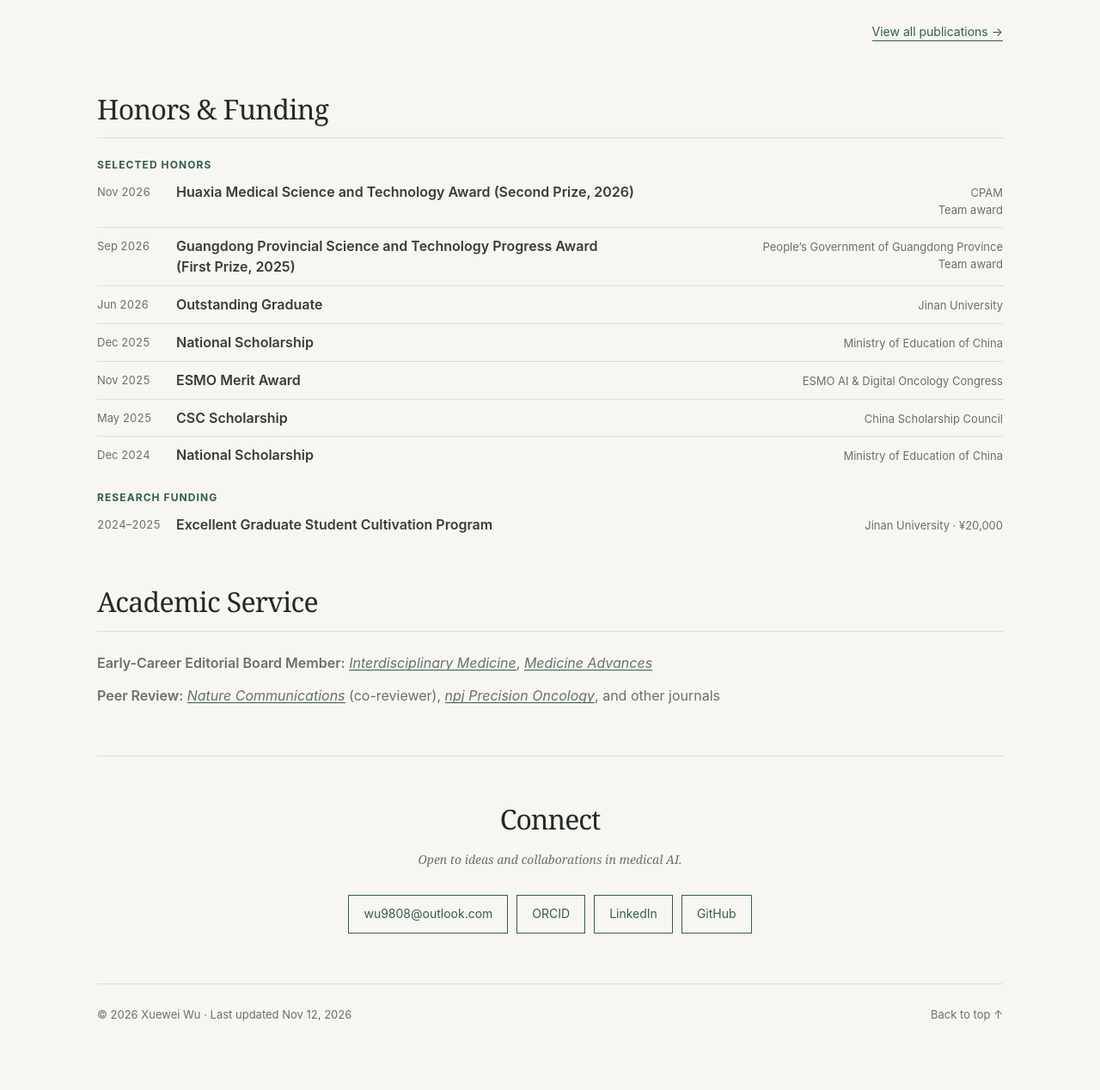
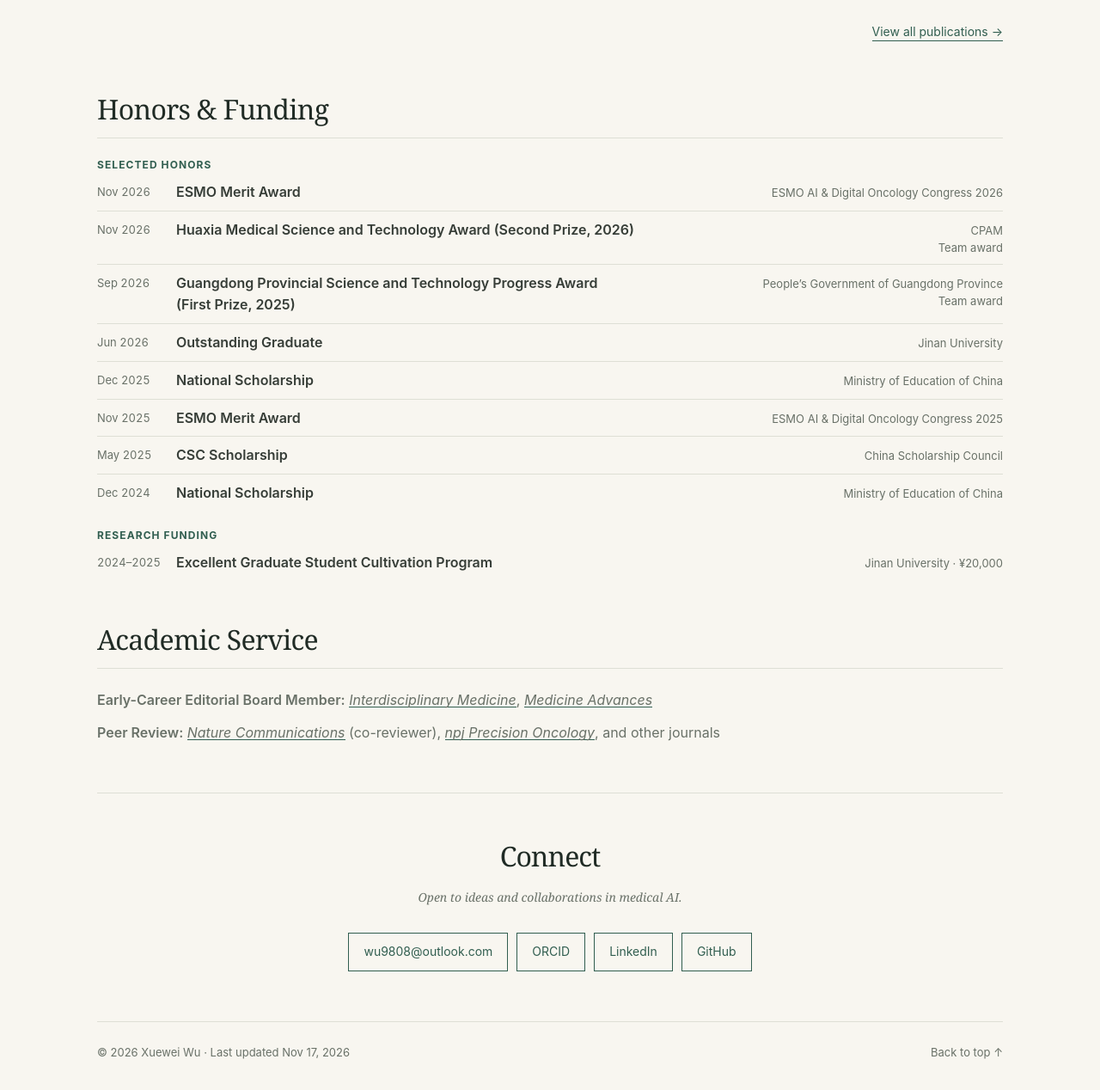
Before and after one commit to xwumed/xwumed.github.io, a plain HTML site: page index.html in a window 1280 px wide. Shown: the part 2500-3768 px from the top of the page at 86% size. Before the commit the page ends 3725 px from the top, so only its background shows below. Drawn offline with Linux system fonts and the light colour scheme.

Commit message:
Add the 2026 ESMO Merit Award alongside the 2025 honor

```diff
--- a/index.html
+++ b/index.html
@@ -135,11 +135,12 @@
           <div>
             <h3 class="honors-heading">Selected Honors</h3>
             <ul class="honors-list">
+              <li><time datetime="2026-11">Nov 2026</time><div><strong>ESMO Merit Award</strong><p>ESMO AI &amp; Digital Oncology Congress 2026</p></div></li>
               <li><time datetime="2026-11">Nov 2026</time><div><strong>Huaxia Medical Science and Technology Award <span class="honor-distinction">(Second Prize, 2026)</span></strong><p>CPAM<br>Team&nbsp;award</p></div></li>
               <li><time datetime="2026-09">Sep 2026</time><div><strong>Guangdong Provincial Science and Technology Progress Award <span class="honor-distinction">(First Prize, 2025)</span></strong><p>People’s Government of Guangdong Province<br>Team&nbsp;award</p></div></li>
               <li><time datetime="2026-06">Jun 2026</time><div><strong>Outstanding Graduate</strong><p>Jinan University</p></div></li>
               <li><time datetime="2025-12">Dec 2025</time><div><strong>National Scholarship</strong><p>Ministry of Education of China</p></div></li>
-              <li><time datetime="2025-11">Nov 2025</time><div><strong>ESMO Merit Award</strong><p>ESMO AI &amp; Digital Oncology Congress</p></div></li>
+              <li><time datetime="2025-11">Nov 2025</time><div><strong>ESMO Merit Award</strong><p>ESMO AI &amp; Digital Oncology Congress 2025</p></div></li>
               <li><time datetime="2025-05">May 2025</time><div><strong>CSC Scholarship</strong><p>China Scholarship Council</p></div></li>
               <li><time datetime="2024-12">Dec 2024</time><div><strong>National Scholarship</strong><p>Ministry of Education of China</p></div></li>
             </ul>
@@ -174,7 +175,7 @@
         </div>
       </section>
 
-      <footer><p>© <span id="year">2026</span> Xuewei Wu · Last updated <time id="last-updated" datetime="2026-11-12">Nov 12, 2026</time></p><a href="#about">Back to top <span aria-hidden="true">↑</span></a></footer>
+      <footer><p>© <span id="year">2026</span> Xuewei Wu · Last updated <time id="last-updated" datetime="2026-11-17">Nov 17, 2026</time></p><a href="#about">Back to top <span aria-hidden="true">↑</span></a></footer>
     </main>
   </div>
   <div id="paper-magnifier" class="paper-magnifier" hidden aria-hidden="true"><img alt=""></div>
```
